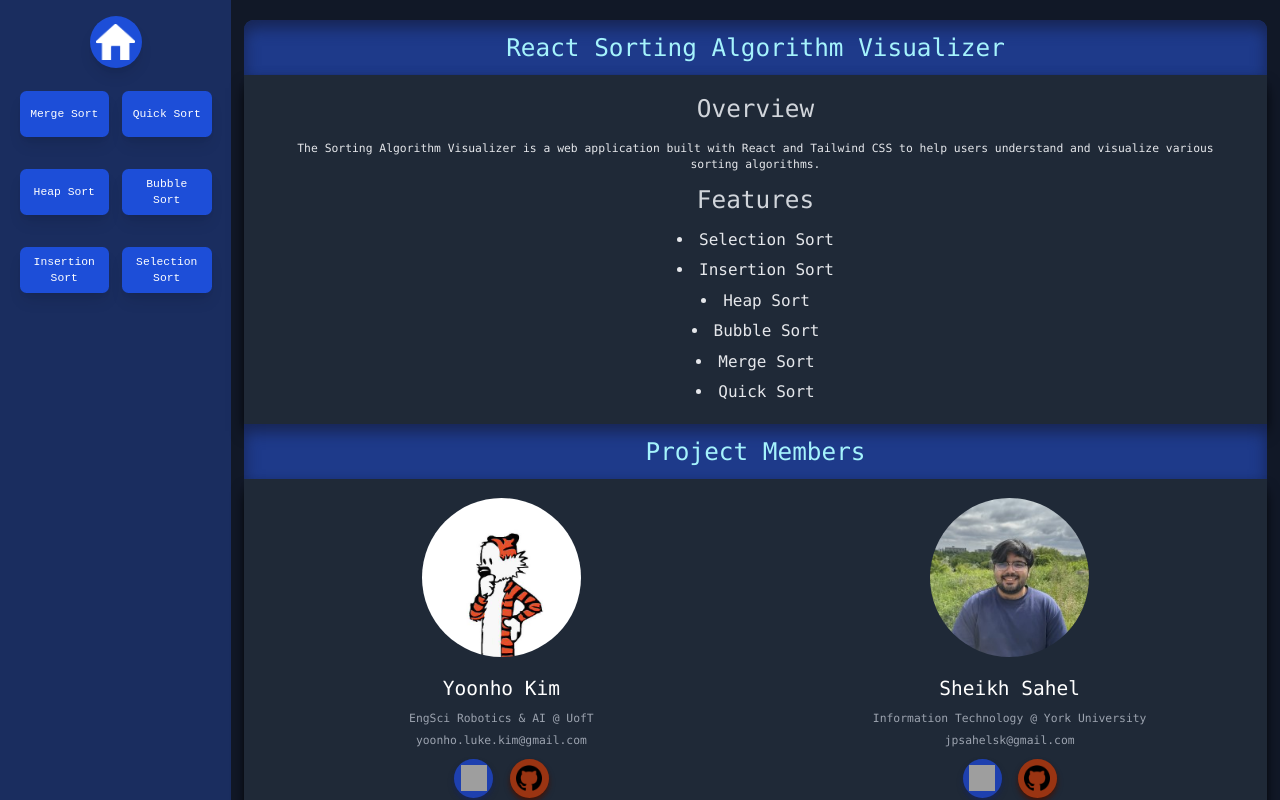
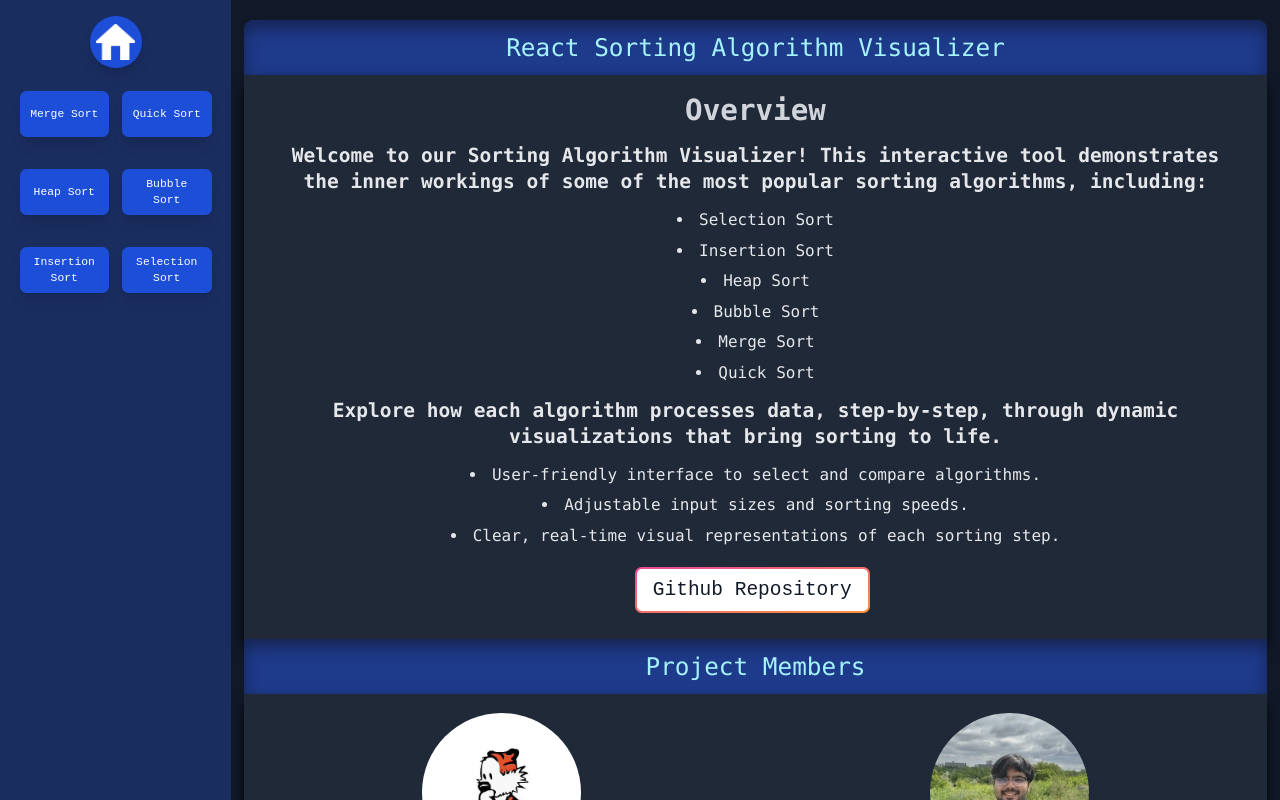
Before and after one commit to yamhokim/Sorting-Algorithm-Website, a React (Vite) app in the folder sortAlgorithmVisualizer/: page / in a window 1280 px wide. Shown: the top 800 px of the page. Built offline with nearby package versions, Linux system fonts and the light colour scheme; grey boxes are pictures that could not be loaded.

Commit message:
Modified Homepage and added button link to repository

```diff
--- a/sortAlgorithmVisualizer/src/pages/index.tsx
+++ b/sortAlgorithmVisualizer/src/pages/index.tsx
@@ -18,17 +18,16 @@ const Home = () => {
 
         {/* Overview */}
         <div className="bg-gray-800  shadow-lg shadow-black p-6">
-          <p className="text-gray-300 font-mono text-3xl mb-5 text-center">
+          <p className="text-gray-300 font-mono text-4xl font-extrabold mb-5 text-center">
             Overview
           </p>
-          <p className="text-gray-200 font-mono text-sm mb-4 text-wrap mx-4">
-            The Sorting Algorithm Visualizer is a web application built with
-            React and Tailwind CSS to help users understand and visualize
-            various sorting algorithms.
+          <p className="text-gray-200 font-mono text-2xl font-bold mb-4 text-wrap mx-4">
+            Welcome to our Sorting Algorithm Visualizer! This interactive tool
+            demonstrates the inner workings of some of the most popular sorting
+            algorithms, including:
           </p>
 
-          <p className="text-gray-300 font-mono text-3xl mb-4">Features</p>
-          <ul className="list-disc list-inside space-y-2 text-gray-200 font-mono mx-8">
+          <ul className="list-disc list-inside space-y-2 text-gray-200 font-mono mx-8 mb-4">
             <li>Selection Sort</li>
             <li>Insertion Sort</li>
             <li>Heap Sort</li>
@@ -36,6 +35,28 @@ const Home = () => {
             <li>Merge Sort</li>
             <li>Quick Sort</li>
           </ul>
+          <p className="text-gray-200 font-mono text-2xl font-bold mb-4 text-wrap mx-4">
+            Explore how each algorithm processes data, step-by-step, through
+            dynamic visualizations that bring sorting to life.
+          </p>
+          <ul className="list-disc list-inside space-y-2 text-gray-200 font-mono mx-8 mb-6">
+            <li>User-friendly interface to select and compare algorithms.</li>
+            <li>Adjustable input sizes and sorting speeds.</li>
+            <li>
+              Clear, real-time visual representations of each sorting step.
+            </li>
+          </ul>
+          <a
+            href="https://github.com/yamhokim/Sorting-Algorithm-Website"
+            target="_blank"
+            rel="noreferrer"
+          >
+            <button className="relative inline-flex items-center justify-center p-0.5 mb-2 me-2 overflow-hidden text-sm font-medium text-gray-900 rounded-lg group bg-gradient-to-br from-pink-500 to-orange-400 group-hover:from-pink-500 group-hover:to-orange-400 hover:text-white dark:text-white focus:ring-4 focus:outline-none focus:ring-pink-200 dark:focus:ring-pink-800">
+              <span className="relative px-5 py-2.5 transition-all ease-in duration-75 bg-white dark:bg-gray-900 rounded-md group-hover:bg-opacity-0 text-2xl">
+                Github Repository
+              </span>
+            </button>
+          </a>
         </div>
 
         {/* Project Members Title */}
```
